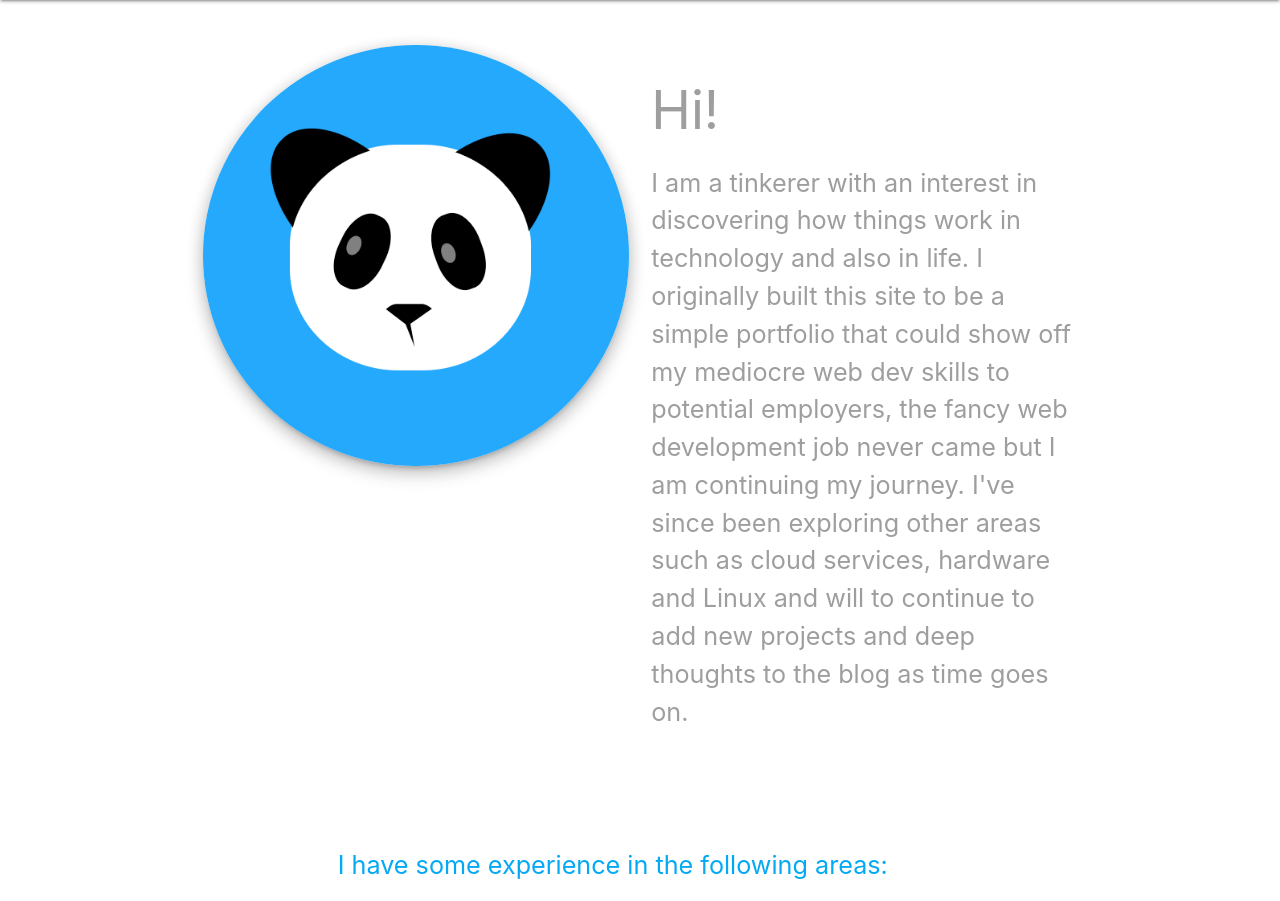
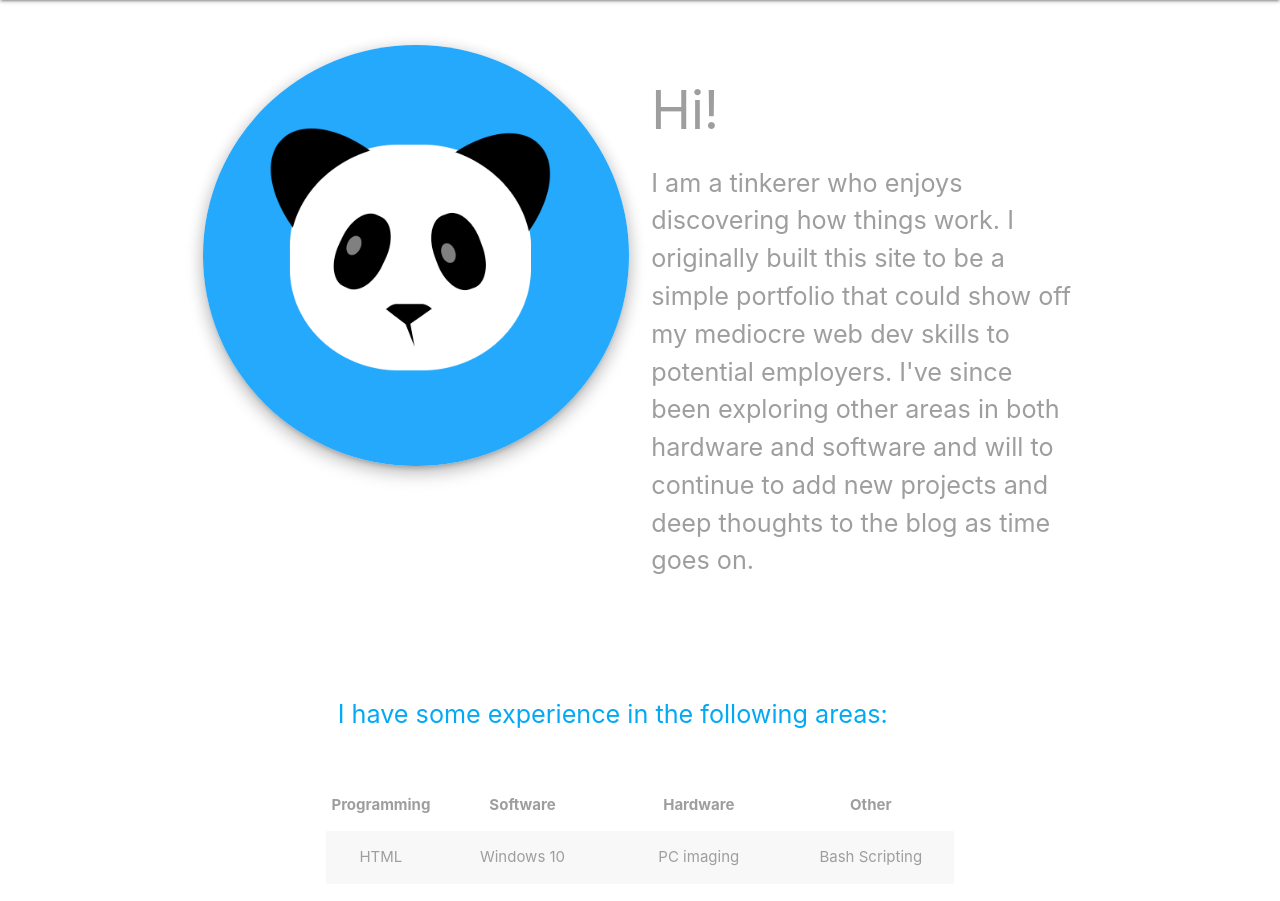
Before and after one commit to corfucius/corfuciusv2, a Django app: page /about in a window 1280 px wide. Shown: the part 64-965 px from the top of the page. Run offline with Django 3.2, Linux system fonts and the light colour scheme; some libraries are stand-ins or nearby versions.

Commit message:
about page update

```diff
--- a/templates/pages/about.html
+++ b/templates/pages/about.html
@@ -10,9 +10,9 @@
     <div class="col m6 s12 grey-text">
       <h2>Hi!</h2>
       <p class="flow-text">
-        I am a tinkerer with an interest in discovering how things work in technology and also in life. I originally built this site to be a simple portfolio that could show off my mediocre web dev skills to
-        potential employers, the fancy web development job never came but I am continuing my journey. I've since been exploring other
-        areas such as cloud services, hardware and Linux and will to continue to add new projects and deep thoughts to the blog
+        I am a tinkerer who enjoys discovering how things work. I originally built this site to be a simple portfolio that could show off my mediocre web dev skills to
+        potential employers. I've since been exploring other
+        areas in both hardware and software and will to continue to add new projects and deep thoughts to the blog
         as time goes on.
       </p>
     </div>
```
